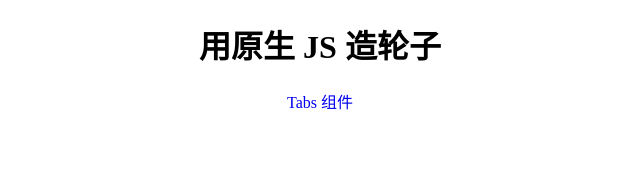
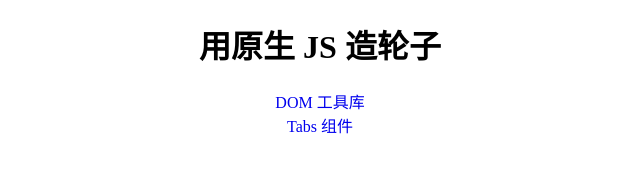
Before and after one commit to FrankFang/wheels, a plain HTML site: page demos/index.html in a window 1280 px wide. Shown: the whole page, without its empty margins (320-960 px from the left). Drawn offline with Linux system fonts and the light colour scheme.

Commit message:
show dom.js

```diff
--- a/demos/index.html
+++ b/demos/index.html
@@ -14,6 +14,11 @@
   </h1>
   <ol>
     <li>
+      <a href="../lib/dom/index.js">
+        DOM 工具库
+      </a>
+    </li>
+    <li>
       <a href="./tabs.html">
         Tabs 组件
       </a>
```
